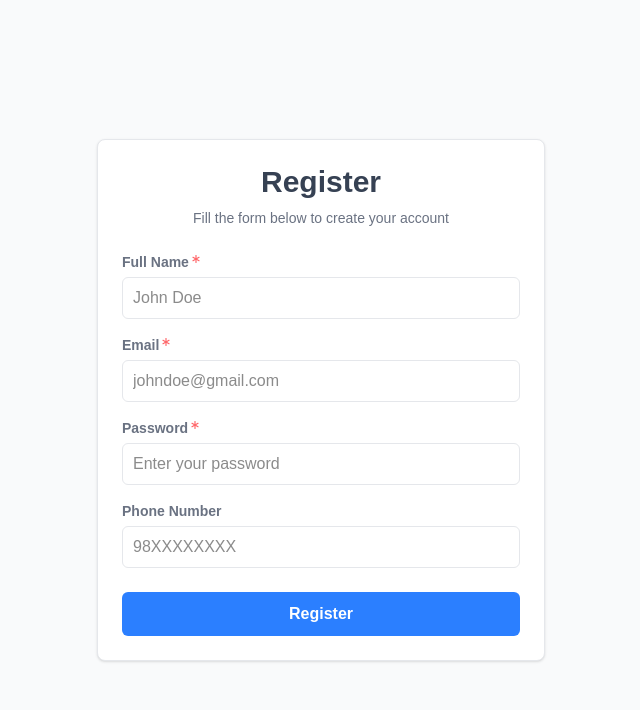
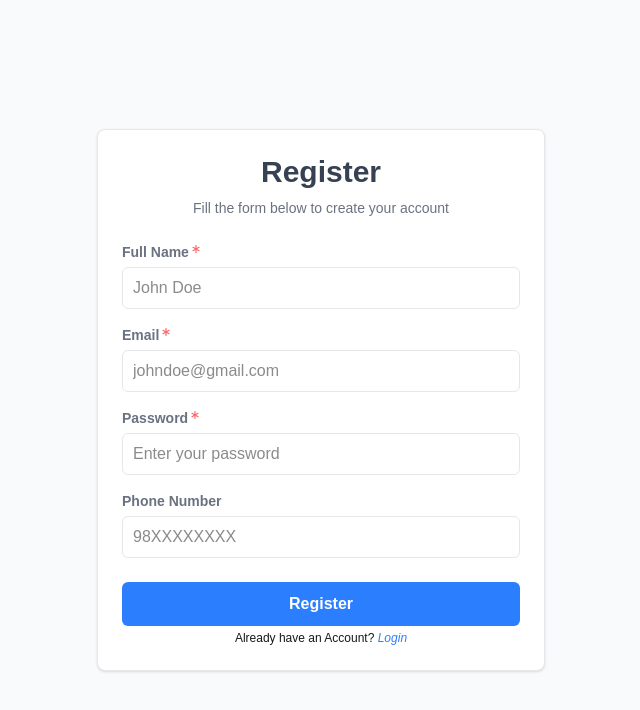
Before and after one commit to angelkcc/MERN-Project, a Next.js app in the folder client/: page /register in a window 1280 px wide. Shown: the top 710 px of the page, without its empty margins (319-959 px from the left). Built offline with nearby package versions, Linux system fonts and the light colour scheme.

Commit message:
link to login page added

```diff
--- a/client/app/(auth)/register/page.tsx
+++ b/client/app/(auth)/register/page.tsx
@@ -1,5 +1,6 @@
 import RegisterForm from "@/app/components/forms/register.form";
 import { Metadata } from "next";
+import Link from 'next/link';
 import React from "react";
 
 export const metadata: Metadata = {
@@ -26,6 +27,11 @@ const RegisterPage = () => {
 
                 {/* Form */}
                 <RegisterForm />
+                 <div className='text-center mt-1'>
+                    <p className='text-xs'>
+                        Already have an Account? <Link href={'/login'} ><span className='text-blue-500 text-center italic'>Login</span></Link>
+                    </p>
+                </div>
 
             </div>
 
--- a/client/package.json
+++ b/client/package.json
@@ -12,6 +12,7 @@
     "next": "16.3.6",
     "react": "19.2.8",
     "react-dom": "19.2.8",
+    "react-hook-form": "^7.89.0",
     "react-icons": "^5.7.0"
   },
   "devDependencies": {
```
Also changed, not shown: 1 other file (tests, documents, lock files or other folders).
